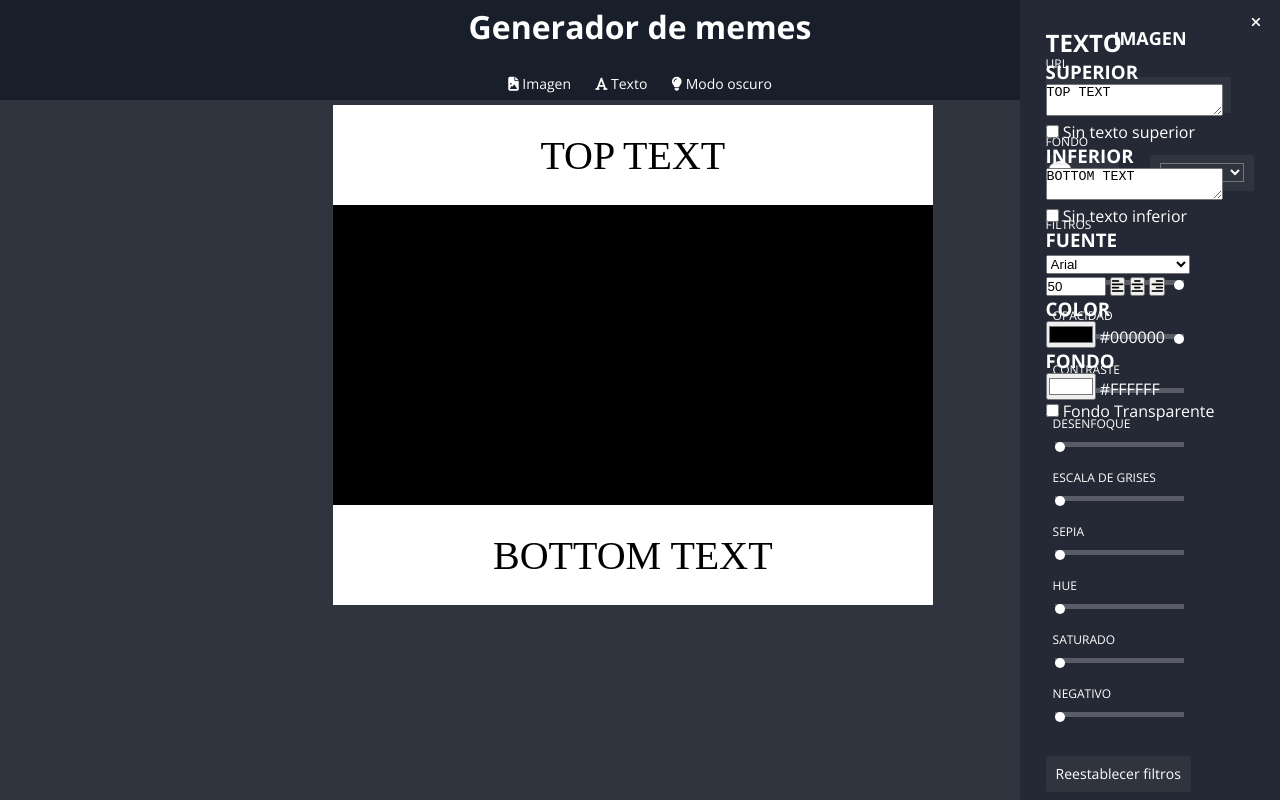
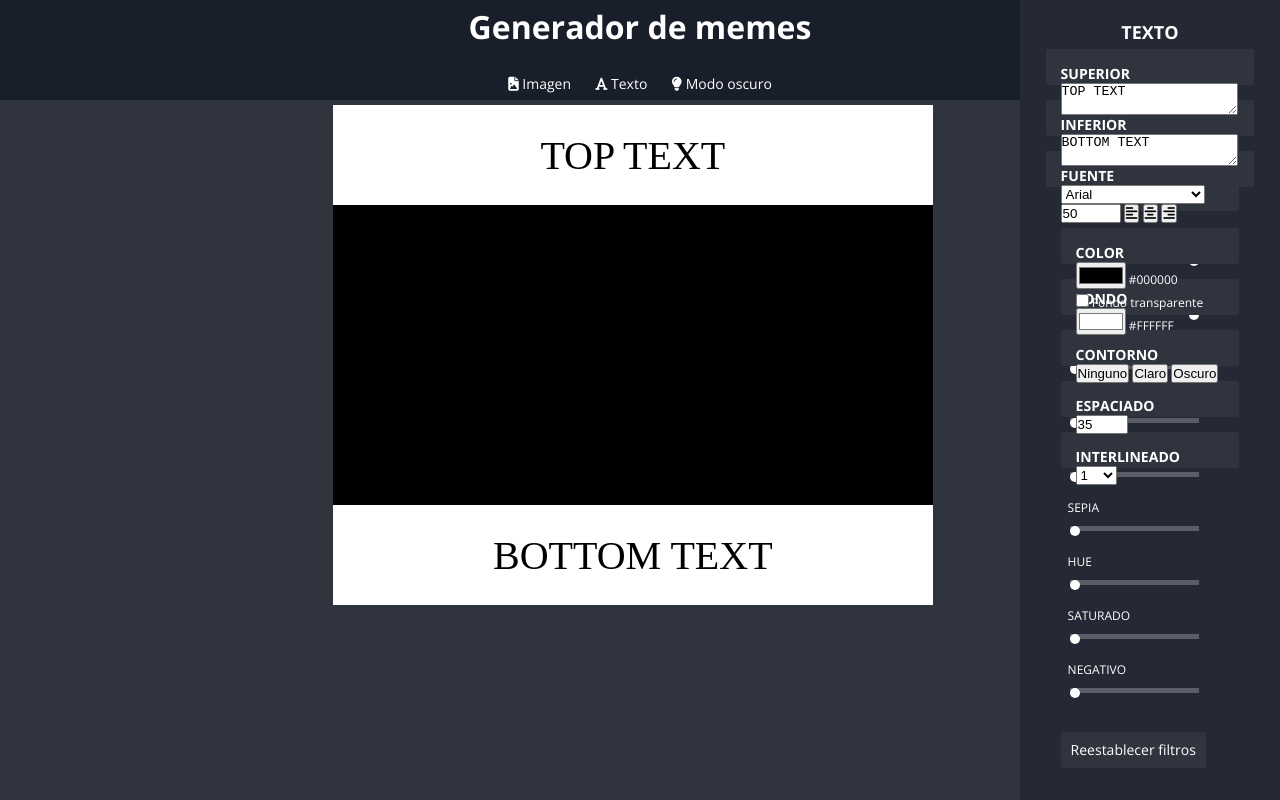
Before and after one commit to JulietaVivas/proyecto-editor-memes, a plain HTML site: page index.html in a window 1280 px wide. Drawn offline with nearby package versions, Linux system fonts and the light colour scheme.

Commit message:
Se creo funcionalidad de botones imagen y texto, se creo funcionalidad de url imagen

```diff
--- a/app.js
+++ b/app.js
@@ -2,18 +2,42 @@
 let body = document.getElementsByTagName("body")[0];
 let btnModoOscuro = document.getElementById("modo-oscuro-boton");
 
+let panelDeImagen = document.getElementsByClassName("imagen-panel")[0];
+let botonTexto = document.getElementById("text-boton");
+let botonImagen = document.getElementById("img-boton");
+let panelDeTexto = document.getElementsByClassName("texto-panel")[0];
+
+let urlInput = document.getElementById("insertar-img-url");
+let canvaImg = document.getElementsByClassName("imagen-meme")[0];
+
 //Funciones
 
-let switchDarkTheme = () => {
-    if(body.classList.contains("light-theme")) {
-        body.classList.remove("light-theme");
-    }
-    else {
-        body.classList.add("light-theme")
-    }
-}
+const switchDarkTheme = () => {
+  if (body.classList.contains("light-theme")) {
+    body.classList.remove("light-theme");
+  } else {
+    body.classList.add("light-theme");
+  }
+};
 
+const switchPanelContent = (element) => {
+  if (element.target.id === "img-boton") {
+    panelDeTexto.classList.add("hide");
+    panelDeImagen.classList.remove("hide");
+  } else if (element.target.id === "text-boton") {
+    panelDeImagen.classList.add("hide");
+    panelDeTexto.classList.remove("hide");
+  }
+};
+
+const loadImage = (element) => {
+  canvaImg.style.backgroundImage = "url('" + element.target.value + "')";
+};
 
 //Listeners
 
-btnModoOscuro.addEventListener("click",switchDarkTheme);
+btnModoOscuro.addEventListener("click", switchDarkTheme);
+botonImagen.addEventListener("click", switchPanelContent);
+botonTexto.addEventListener("click", switchPanelContent);
+//hacer listener para escuchar cambios en el input
+urlInput.addEventListener("change", loadImage);
--- a/index.html
+++ b/index.html
@@ -50,9 +50,9 @@
              ******************************** -->
     <div class="meme-editor">
       <main class="contenedor-principal">
-        <div class="boton-text">TOP TEXT</div>
+        <div class="text-meme">TOP TEXT</div>
         <div class="imagen-meme"></div>
-        <div class="boton-text">BOTTOM TEXT</div>
+        <div class="text-meme">BOTTOM TEXT</div>
       </main>
     </div>
 
@@ -64,7 +64,7 @@
         <i class="fa-solid fa-xmark" aria-hidden="true"></i>
       </button>
       <section class="imagen-panel">
-        <h2 class="titulo-panel">IMAGEN</h2>
+        <h2 class="panel-control-titulo">IMAGEN</h2>
         <div class="panel-control">
           <p class="url">URL</p>
           <input type="text" id="insertar-img-url" aria-label="url de imagen" />
@@ -196,23 +196,22 @@
         TEXTO PANEL
         **************************     -->
       <section class="texto-panel">
-        <h2 class="titulo-texto">TEXTO</h2>
-        <!-- TEXTO SUPERIOR E INFERIOR -->
-        <div class="panel-control-texto">
+        <h2 class="panel-control-titulo-texto">TEXTO</h2>
+
+        <div class="panel-control">
           <h3 class="panel-control-titulo">SUPERIOR</h3>
           <textarea
             aria-label="Texto Superior"
             class="panel-control-input"
-            id="top-text-input"
-          >
-TOP TEXT</textarea
-          >
-          <div class="panel-control-checkbox">
+            id="top-text-input">TOP TEXT</textarea>
+
+
+          <div class="panel-control">
             <input type="checkbox" id="checkbox-sin-texto" />
             <label for="checkbox-sin-texto">Sin texto superior</label>
           </div>
         </div>
-        <div class="panel-control-texto">
+        <div class="panel-control">
           <h3 class="panel-control-titulo">INFERIOR</h3>
           <textarea
             aria-label="Texto Inferior"
@@ -221,13 +220,13 @@ TOP TEXT</textarea
           >
 BOTTOM TEXT</textarea
           >
-          <div class="panel-control-checkbox">
+          <div class="panel-control">
             <input type="checkbox" id="checkbox-sin-texto-inferior" />
             <label for="checkbox-sin-texto-inferior">Sin texto inferior</label>
           </div>
         </div>
-        <!-- FUENTES -->
-        <div class="panel-control-fuentes">
+
+        <div class="panel-control">
           <h3 class="panel-control-titulo">FUENTE</h3>
 
           <select
@@ -257,7 +256,7 @@ BOTTOM TEXT</textarea
             </button>
           </div>
 
-          <div class="panel-colores-texto">
+          <div class="panel-control">
             <h3 class="panel-control-titulo">COLOR</h3>
             <div class="color-texto">
               <input
@@ -281,10 +280,45 @@ BOTTOM TEXT</textarea
               <span class="background-text">#FFFFFF</span>
             </div>
           </div>
-          <div class="panel-control-checkbox">
+          <div class="panel-control">
             <input type="checkbox" id="checkbox-transparente" />
-            <label for="checkbox-transparente">Fondo Transparente</label>
+            <label for="checkbox-transparente">Fondo transparente</label>
           </div>
+          <div class="panel-control">
+            <h3 class="panel-control-titulo">CONTORNO</h3>
+            <div class="contenedor-botones-contorno">
+              <button class="botones-contorno" id="ningun-boton">
+                  Ninguno
+              </button>
+              <button class="botones-contorno" id="contorno-claro">
+                Claro
+              </button>
+              <button class="botones-contorno" id="contorno-oscuro">
+                Oscuro
+              </button>
+            </div>
+          </div>
+          <div class="panel-control">
+            <h3 class="panel-control-titulo">ESPACIADO</h3>
+            <input type="number" id="input-espaciado" class="panel-control-input" aria-label="Espaciado" min="10" max="50" value="35">
+
+          </div>
+          <div class="panel-control">
+            <h3 class="panel-control-titulo">INTERLINEADO</h3>
+            <select class="panel-control-input" id="interlineado-input" aria-label="Interlineado">
+              <option value="0.8">0.8</option>
+              <option value="1" selected>1</option>
+              <option value="1.2">1.2</option>
+              <option value="1.5">1.5</option>
+              <option value="2">2</option>
+              <option value="2.5">2.5</option>
+              <option value="3">3</option>
+              <option value="3.2">3.2</option>
+
+
+            </select>
+          </div>
+
         </div>
       </section>
     </aside>
--- a/style.css
+++ b/style.css
@@ -80,7 +80,7 @@ input:focus, select:focus{
     background-color: #eeeeee;
 }
 
-.boton-text{
+.text-meme{
     color:#000000;
     background-color: #ffffff;
     height: 100px;
@@ -125,6 +125,7 @@ input:focus, select:focus{
     padding: 2%;
     font-family: 'Open Sans', sans-serif;
     overflow-y: scroll;
+    height: 100vh;
 }
 .light-theme .panel{
     color: #191e2b;
@@ -138,10 +139,7 @@ input:focus, select:focus{
     color: #191e2b;
 }
 
-.titulo-panel{
-    display: flex;
-    justify-content: center;
-}
+
 
 .panel input#insertar-img-url {
     background-color:#30343f;
@@ -227,6 +225,11 @@ input:focus, select:focus{
     color: #ffffff;
     font-size: 12px;
 }
+
+.hide {
+    display:none;
+}
+
 .panel-fondos{
     display: flex;
     justify-content: space-between;
@@ -366,6 +369,30 @@ input[type='range']::-webkit-slider-runnable-track{
     width: 260px;
     padding: 2%;
     font-family: 'Open Sans', sans-serif;
+    font-size: 12px;
+    background-color:#252935 ;
+    padding-top: 20px;
+    color: #ffffff;
+}
 
+.panel-control{
+    background-color:#30343f;
+    border: 0;
+    border-radius: 2px;
+    height: 36px;
+    transition: background-color 0.2s;
+    color: #ffffff;
+    font-size: 12px;
+    padding: 15px;
+    margin-top: 5px;
+    margin-bottom: 15px;
+}
 
+.panel-control-titulo{
+    display: flex;
+    justify-content:left;
 }
+.panel-control-titulo-texto{
+    display: flex;
+    justify-content: center;
+}
```
